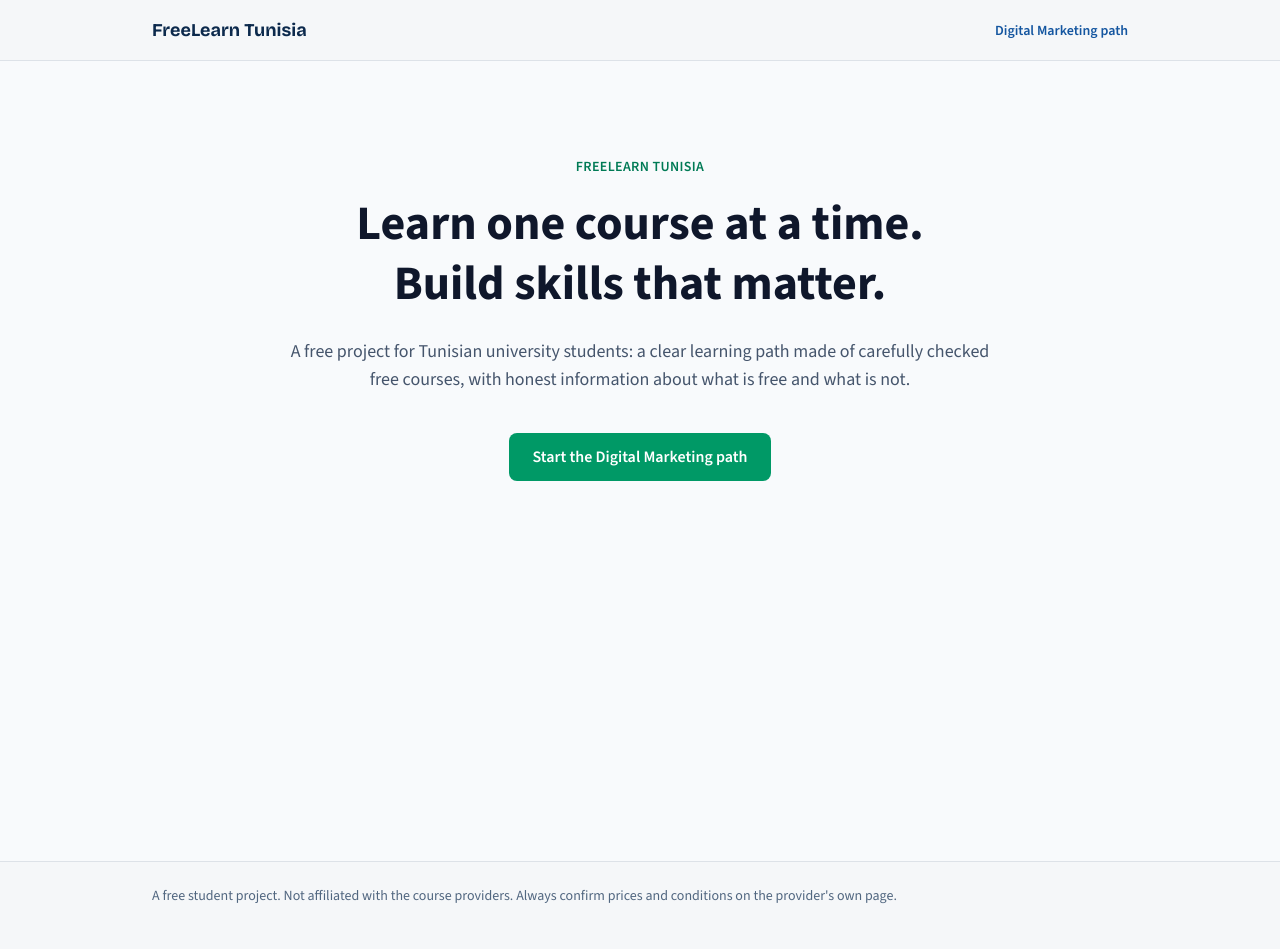
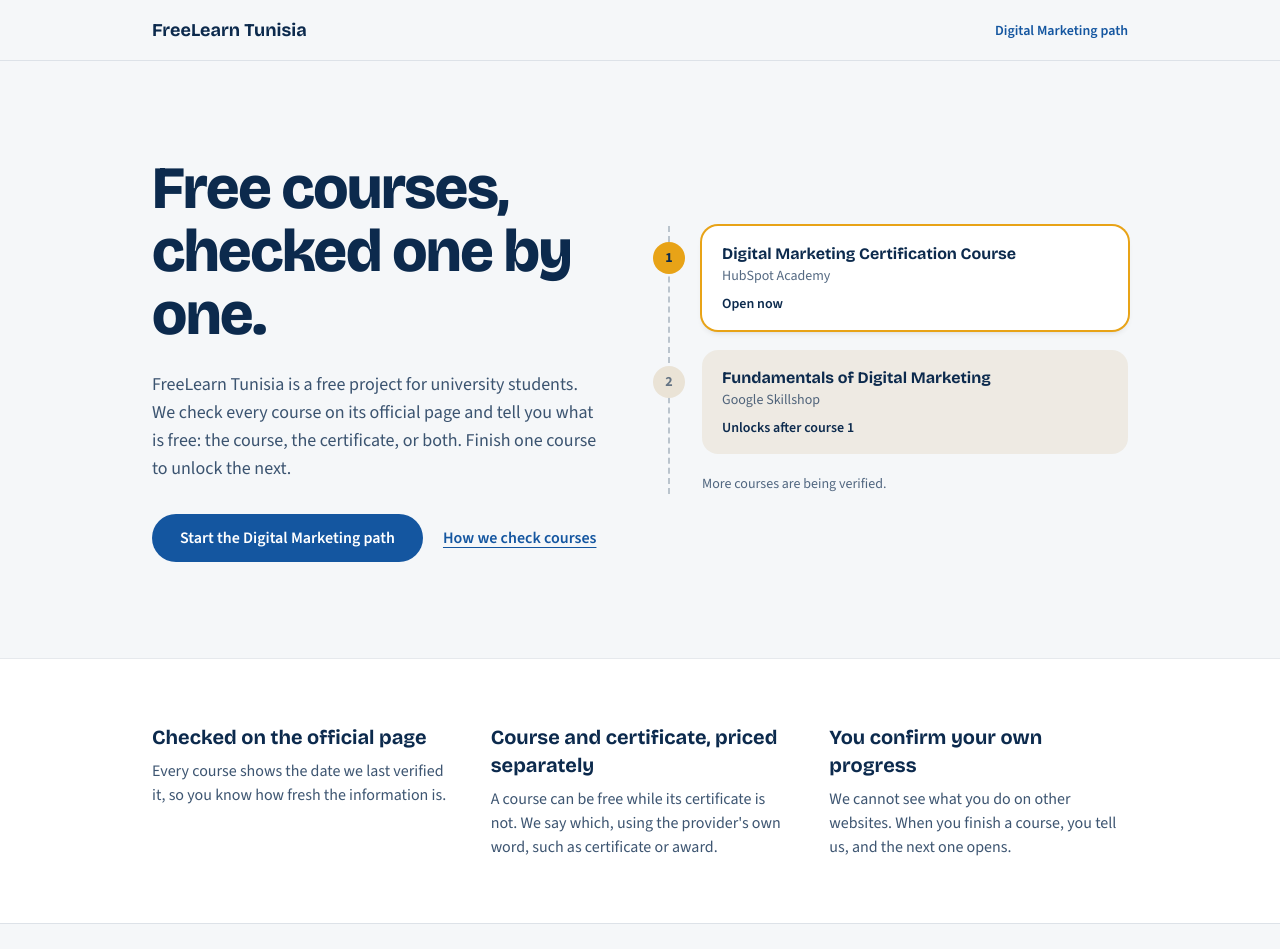
Before and after one commit to rayenalyatimi-mac/freelearn-tunisia, a Next.js app: page / in a window 1280 px wide. Shown: the top 949 px of the page. Built offline with nearby package versions, Linux system fonts and the light colour scheme.

Commit message:
Add visual identity, new layout and homepage

```diff
--- a/src/app/page.tsx
+++ b/src/app/page.tsx
@@ -1,31 +1,102 @@
 import Link from "next/link";
+import { courses } from "@/data/courses";
 
 export default function Home() {
+  // The trail shows the first real courses from the data file
+  const trail = [...courses].sort((a, b) => a.order - b.order).slice(0, 3);
+
   return (
-    <main className="min-h-screen bg-slate-50 text-slate-900">
-      <section className="mx-auto max-w-3xl px-6 py-24 text-center">
-        <p className="mb-4 text-sm font-semibold uppercase tracking-wide text-emerald-700">
-          FreeLearn Tunisia
-        </p>
+    <main>
+      <section className="mx-auto grid max-w-5xl gap-14 px-6 py-16 md:grid-cols-2 md:items-center md:py-24">
+        <div>
+          <h1 className="font-display text-4xl font-extrabold leading-[1.05] tracking-tight sm:text-6xl">
+            Free courses, checked one by one.
+          </h1>
+          <p className="mt-6 max-w-md text-lg text-deep/80">
+            FreeLearn Tunisia is a free project for university students. We
+            check every course on its official page and tell you what is
+            free: the course, the certificate, or both. Finish one course to
+            unlock the next.
+          </p>
+          <div className="mt-8 flex flex-wrap items-center gap-5">
+            <Link
+              href="/path"
+              className="rounded-full bg-sea px-7 py-3 font-semibold text-white hover:bg-deep"
+            >
+              Start the Digital Marketing path
+            </Link>
+            <a
+              href="#how"
+              className="font-semibold text-sea underline underline-offset-4"
+            >
+              How we check courses
+            </a>
+          </div>
+        </div>
 
-        <h1 className="text-4xl font-bold leading-tight sm:text-5xl">
-          Learn one course at a time.
-          <br />
-          Build skills that matter.
-        </h1>
+        <ol className="relative space-y-5 border-l-2 border-dashed border-deep/25 pl-8">
+          {trail.map((course, i) => (
+            <li key={course.id} className="relative">
+              <span
+                className={`absolute -left-[3.07rem] top-4 flex h-8 w-8 items-center justify-center rounded-full text-sm font-bold ${
+                  i === 0 ? "bg-saffron text-deep" : "bg-sand text-deep/60"
+                }`}
+              >
+                {course.order}
+              </span>
+              <div
+                className={`rounded-2xl px-5 py-4 ${
+                  i === 0
+                    ? "bg-white shadow-md ring-2 ring-saffron"
+                    : "bg-sand/60"
+                }`}
+              >
+                <p className="font-display font-bold">{course.title}</p>
+                <p className="text-sm text-deep/70">{course.provider}</p>
+                <p className="mt-2 text-sm font-semibold">
+                  {i === 0
+                    ? "Open now"
+                    : `Unlocks after course ${course.order - 1}`}
+                </p>
+              </div>
+            </li>
+          ))}
+          <li className="text-sm text-deep/70">
+            More courses are being verified.
+          </li>
+        </ol>
+      </section>
 
-        <p className="mt-6 text-lg text-slate-600">
-          A free project for Tunisian university students: a clear learning
-          path made of carefully checked free courses, with honest information
-          about what is free and what is not.
-        </p>
-
-        <Link
-          href="/path"
-          className="mt-10 inline-block rounded-lg bg-emerald-600 px-6 py-3 font-semibold text-white hover:bg-emerald-700"
-        >
-          Start the Digital Marketing path
-        </Link>
+      <section id="how" className="border-t border-deep/10 bg-white">
+        <div className="mx-auto grid max-w-5xl gap-10 px-6 py-16 md:grid-cols-3">
+          <div>
+            <h2 className="font-display text-xl font-bold">
+              Checked on the official page
+            </h2>
+            <p className="mt-2 text-deep/80">
+              Every course shows the date we last verified it, so you know how
+              fresh the information is.
+            </p>
+          </div>
+          <div>
+            <h2 className="font-display text-xl font-bold">
+              Course and certificate, priced separately
+            </h2>
+            <p className="mt-2 text-deep/80">
+              A course can be free while its certificate is not. We say which,
+              using the provider&apos;s own word, such as certificate or award.
+            </p>
+          </div>
+          <div>
+            <h2 className="font-display text-xl font-bold">
+              You confirm your own progress
+            </h2>
+            <p className="mt-2 text-deep/80">
+              We cannot see what you do on other websites. When you finish a
+              course, you tell us, and the next one opens.
+            </p>
+          </div>
+        </div>
       </section>
     </main>
   );
```
